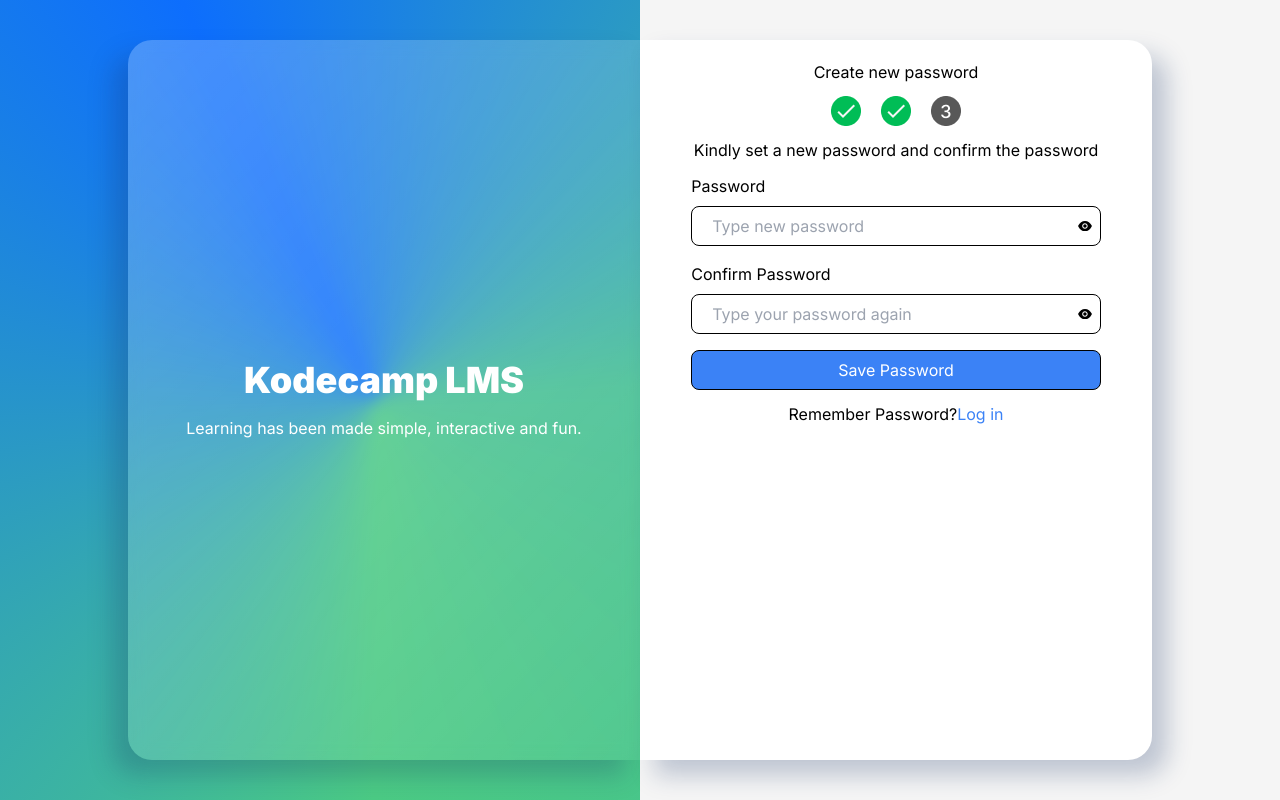
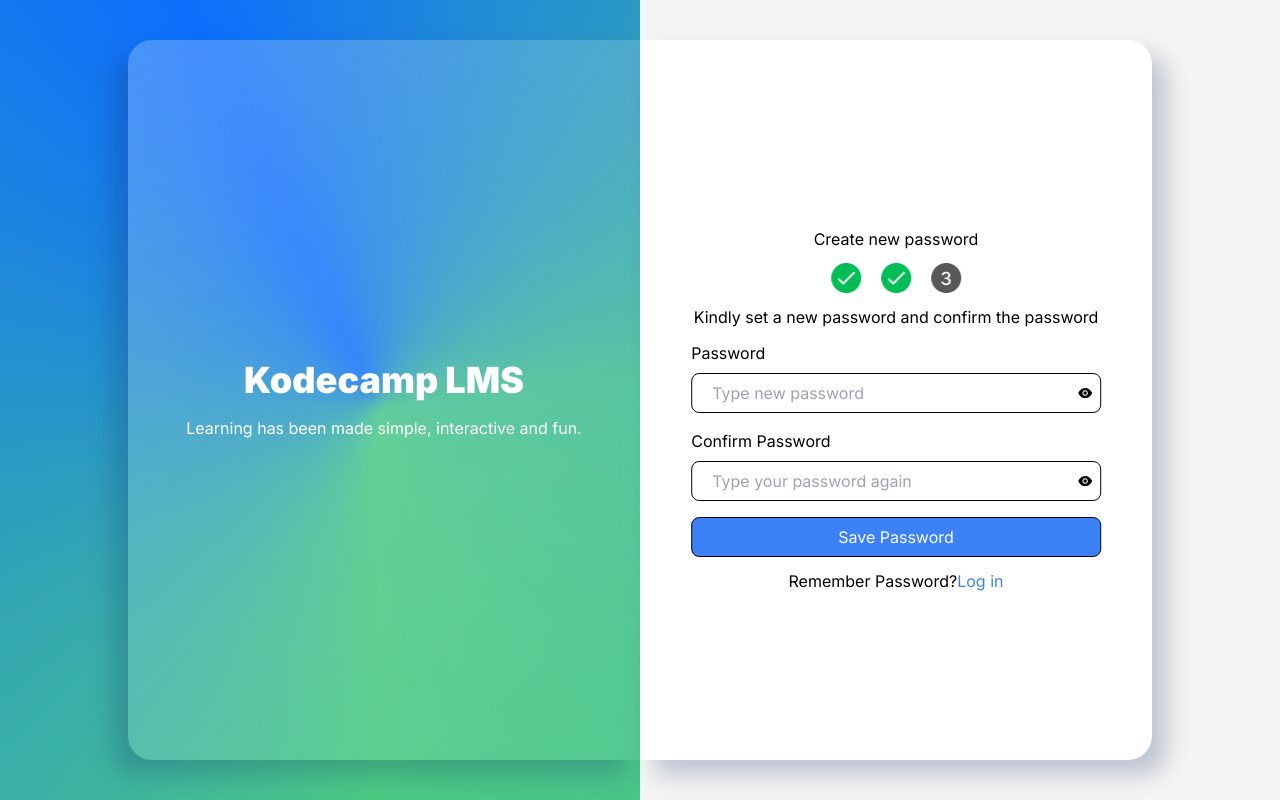
Before and after one commit to Official-simple-soul/hostedLMS, a React (Create React App) app: page / in a window 1280 px wide. Built offline with nearby package versions, Linux system fonts and the light colour scheme; the HTML template or start-up script is replaced by a standard one.

Commit message:
I made it functional

```diff
--- a/src/pages/authentication/ForgetPassword.css
+++ b/src/pages/authentication/ForgetPassword.css
@@ -53,12 +53,16 @@
 .inner{
     width: 80%;
     margin: auto;
+    position: absolute;
+    top: 50%;
+    left: 50%;
+    transform: translate(-50%, -50%);
 }
 form input, form button{
     height: 40px;
     border-radius: 8px;
 }
-@media only screen and (max-width:800px){
+@media only screen and (max-width:500px){
 .wrapper{
     flex-direction: column;
 }
--- a/src/pages/authentication/ForgetPassword.jsx
+++ b/src/pages/authentication/ForgetPassword.jsx
@@ -33,7 +33,14 @@ const ForgetPassword = () => {
     const handleSubmit = (e)=>{
         e.preventDefault()
         const user = JSON.parse(sessionStorage.getItem('user'))
+        if(form?.password === confirmPassword?.passy) {
             setModalOpen(true)
+        }
+    else{
+        console.log('retry')
+        toast.error('Password do not match')
+    }
+
 
     }
     return (
```
